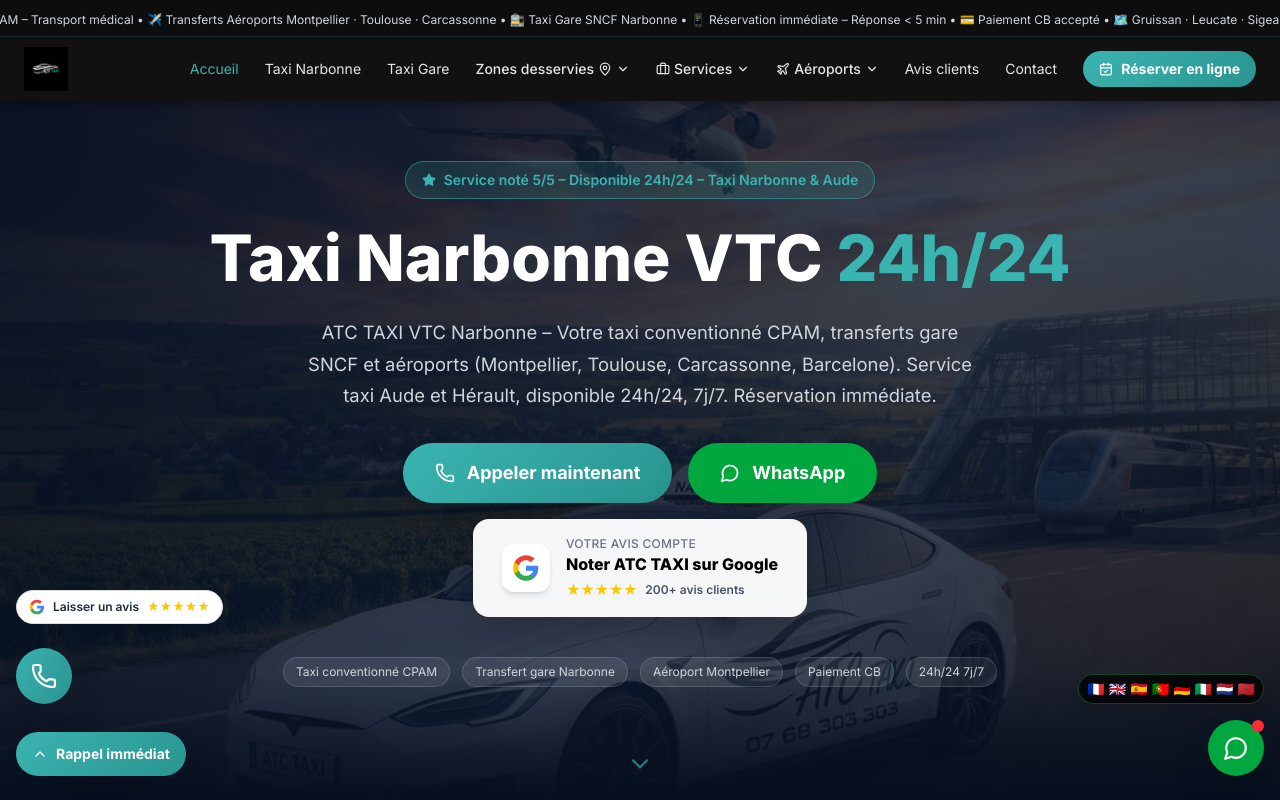
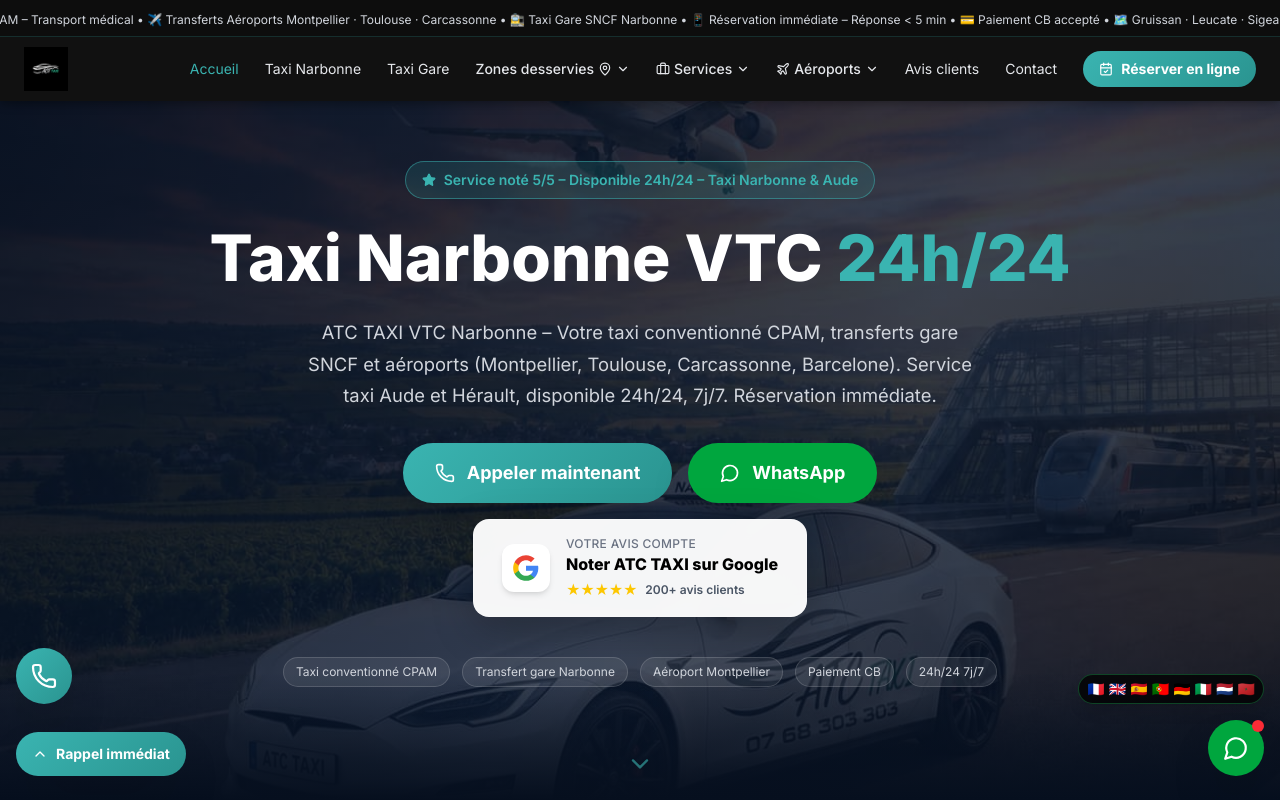
Before and after one commit to carluks78/Taxi-Narbonne-ATC-TAXI-VTC-VSL, a React (Vite) app: page / in a window 1280 px wide. Shown: the top 800 px of the page. Built offline with nearby package versions, Linux system fonts and the light colour scheme.

Commit message:
Update FloatingWidgets.tsx

```diff
--- a/src/app/components/FloatingWidgets.tsx
+++ b/src/app/components/FloatingWidgets.tsx
@@ -10,16 +10,6 @@
 const TEAL = '#3AB4B1';
 const TEAL_DARK = '#2A9490';
 
-function GoogleGLogo({ size = 18 }: { size?: number }) {
-  return (
-    <svg width={size} height={size} viewBox="0 0 24 24" xmlns="http://www.w3.org/2000/svg" aria-hidden="true">
-      <path d="M22.56 12.25c0-.78-.07-1.53-.2-2.25H12v4.26h5.92c-.26 1.37-1.04 2.53-2.21 3.31v2.77h3.57c2.08-1.92 3.28-4.74 3.28-8.09z" fill="#4285F4"/>
-      <path d="M12 23c2.97 0 5.46-.98 7.28-2.66l-3.57-2.77c-.98.66-2.23 1.06-3.71 1.06-2.86 0-5.29-1.93-6.16-4.53H2.18v2.84C3.99 20.53 7.7 23 12 23z" fill="#34A853"/>
-      <path d="M5.84 14.09c-.22-.66-.35-1.36-.35-2.09s.13-1.43.35-2.09V7.07H2.18C1.43 8.55 1 10.22 1 12s.43 3.45 1.18 4.93l2.85-2.22.81-.62z" fill="#FBBC05"/>
-      <path d="M12 5.38c1.62 0 3.06.56 4.21 1.64l3.15-3.15C17.45 2.09 14.97 1 12 1 7.7 1 3.99 3.47 2.18 7.07l3.66 2.84c.87-2.6 3.3-4.53 6.16-4.53z" fill="#EA4335"/>
-    </svg>
-  );
-}
 
 // ─── LANGUES ───────────────────────────────────────────────────────────────
 type LangKey = 'fr' | 'en' | 'es' | 'pt' | 'de' | 'it' | 'nl' | 'ar';
@@ -181,25 +171,6 @@
           <Phone size={22} />
         </motion.div>
       </motion.a>
-
-      {/* ── Bouton avis Google ── */}
-     <motion.a
-  href={GOOGLE_REVIEW_URL}
-  target="_blank"
-  rel="noopener noreferrer"
-  initial={{ scale: 0 }}
-  animate={{ scale: 1 }}
-  transition={{ delay: 1.6, type: 'spring' }}
-  className="fixed bottom-44 left-4 z-40 flex items-center gap-2 px-3 py-2 rounded-full shadow-2xl"
-  style={{ background: '#ffffff', border: '1px solid #dadce0' }}
-  aria-label="Laisser un avis Google"
->
-  <GoogleGLogo size={16} />
-  <span className="text-xs font-semibold text-gray-800 whitespace-nowrap">
-    Laisser un avis
-  </span>
-  <span className="text-yellow-400 text-xs">★★★★★</span>
-</motion.a>
 
       {/* ── Widget rappel ── */}
       <AnimatePresence>
```
